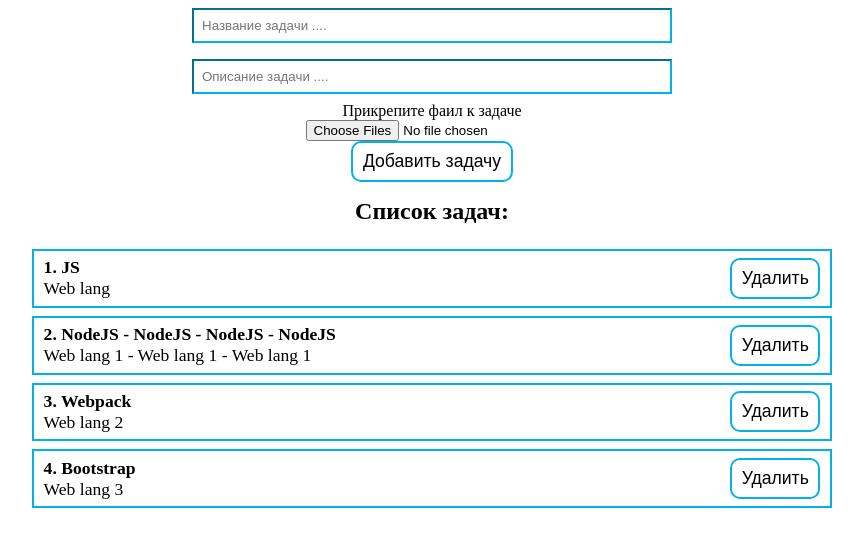
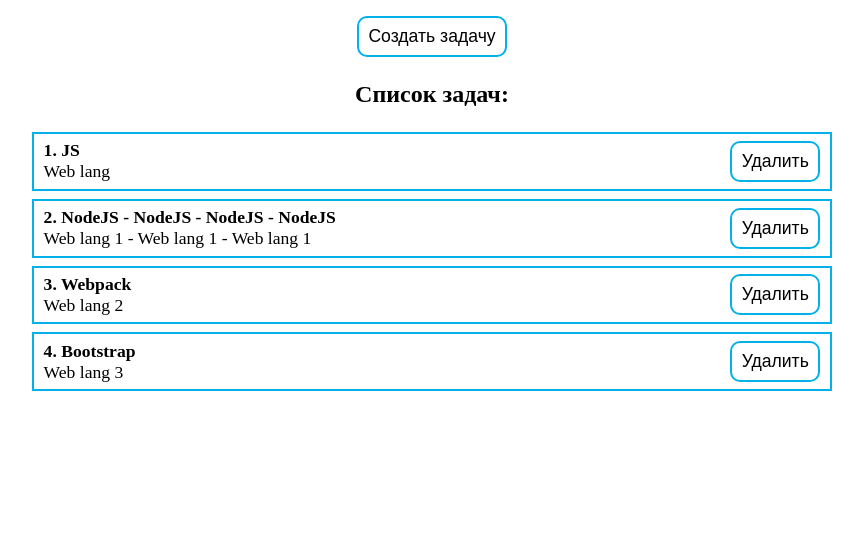
Before and after one commit to sibir-9k/Test-Todo-React, a React (Create React App) app: page / in a window 1280 px wide. Shown: the top 546 px of the page, without its empty margins (208-1071 px from the left). Built offline with nearby package versions, Linux system fonts and the light colour scheme; the HTML template or start-up script is replaced by a standard one.

Commit message:
added new state modal window for form-todo

```diff
--- a/src/App.js
+++ b/src/App.js
@@ -2,6 +2,8 @@
 import "./App.css";
 import {TodoList} from "./components/TodoList";
 import {FormTodo} from "./components/FormTodo/FormTodo";
+import {MyModal} from "./UI/modalWindow/MyModal";
+import {MyButton} from "./UI/button/MyButton";
 
 function App() {
 	const [todos, setTodos] = useState([
@@ -10,6 +12,8 @@
 		{id: 3, title: "Webpack", subtitle: "Web lang 2"},
 		{id: 4, title: "Bootstrap", subtitle: "Web lang 3"},
 	]);
+
+	const [modal, setModal] = useState(false);
 
 	const createTodo = (newTodo) => {
 		setTodos([...todos, newTodo]);
@@ -21,13 +25,14 @@
 
 	return (
 		<div className="App">
-			<FormTodo create={createTodo} />
-			{todos.length !== 0
-      ? <TodoList remove={removeTodo} todos={todos} title="Список задач:" />
-      : <h2 style={{ textAlign: 'center', marginTop: '1rem', marginBottom: '1.5rem' }}>
-        Список задач пуст
-        </h2>
-      }
+			<div style={{textAlign: "center", margin: "1rem 0 1.5rem"}}>
+				<MyButton onClick={() => setModal(true)} text="Создать задачу" />
+			</div>
+
+			<MyModal visible={modal} setVisible={setModal}>
+				<FormTodo create={createTodo} />
+			</MyModal>
+			{todos.length !== 0 ? <TodoList remove={removeTodo} todos={todos} title="Список задач:" /> : <h2 style={{textAlign: "center", marginTop: "1rem", marginBottom: "1.5rem"}}>Список задач пуст</h2>}
 		</div>
 	);
 }
```
